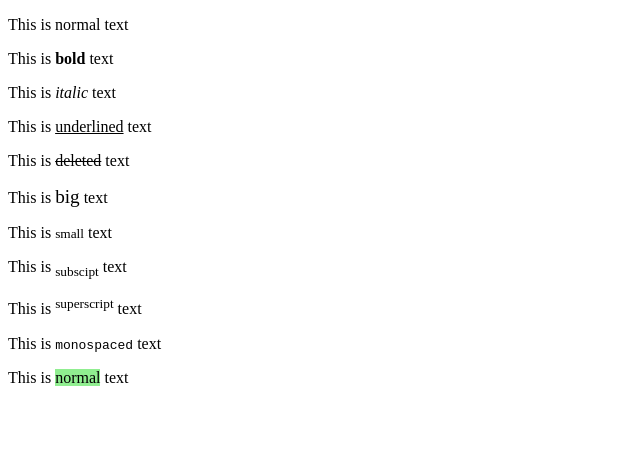
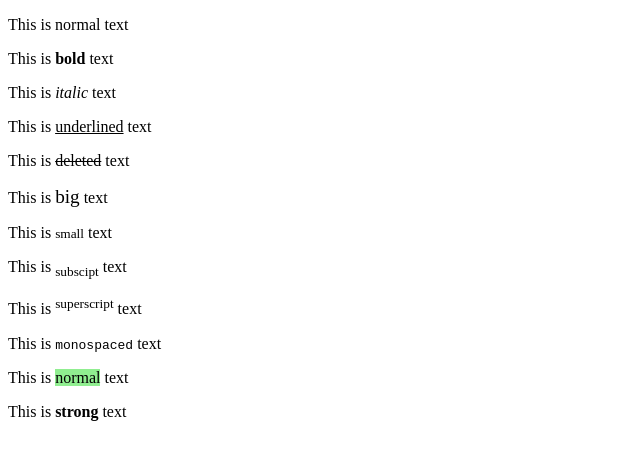
Before and after one commit to AmirhosseinBerlin/HTML_CSS, a plain HTML site: page index7.html in a window 1280 px wide. Shown: the whole page, without its empty margins (0-640 px from the left). Drawn offline with Linux system fonts and the light colour scheme.

Commit message:
Update index7.html

```diff
--- a/index7.html
+++ b/index7.html
@@ -18,5 +18,7 @@
     <p>This is <sup>superscript</sup> text</p>
     <p>This is <tt>monospaced</tt> text</p>
     <p>This is <mark style="background-color:lightgreen">normal</mark> text</p>
+    <p>This is <strong>strong</strong> text</p>
+
 </body>
 </html>
```
